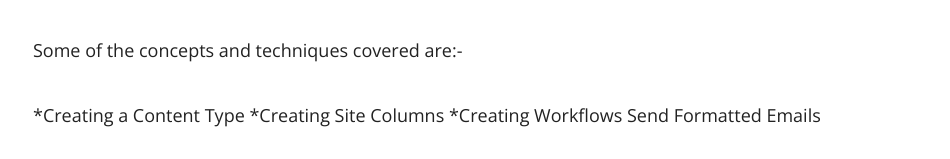
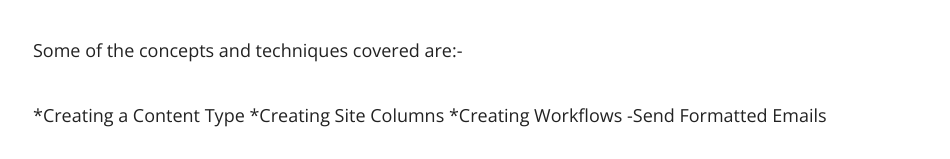
Before and after one commit to ldsouza/ldsouza.github.io, a Jekyll site: the page built from _posts/2016-07-21-implementing-a-agreements-solution-in-sharepoint.md, in a window 1280 px wide and 900 px high, scrolled down 646 px, cut to the strip 0-319 px from the top of the window. Shown: the part 157-316 px from the top of the strip, without its empty margins (157-1107 px from the left). Built offline with Jekyll 4.4.1, drawn with Linux system fonts in a browser that asks for light colours; nearby versions of some CDN libraries; comment, search, counter and statistics services are not loaded.

Commit message:
Update 2016-07-21-implementing-a-agreements-solution-in-sharepoint.md

```diff
--- a/_posts/2016-07-21-implementing-a-agreements-solution-in-sharepoint.md
+++ b/_posts/2016-07-21-implementing-a-agreements-solution-in-sharepoint.md
@@ -16,7 +16,6 @@
 *Creating a Content Type
 *Creating Site Columns
 *Creating Workflows
-   Send Formatted Emails
-<div style="max-width:420px; text-align:center;margin:0 auto;">
+   -Send Formatted Emails
+
 {% include youtubePlayer.html id="pdSp4Y4GOQs" %}
-</div>
```
